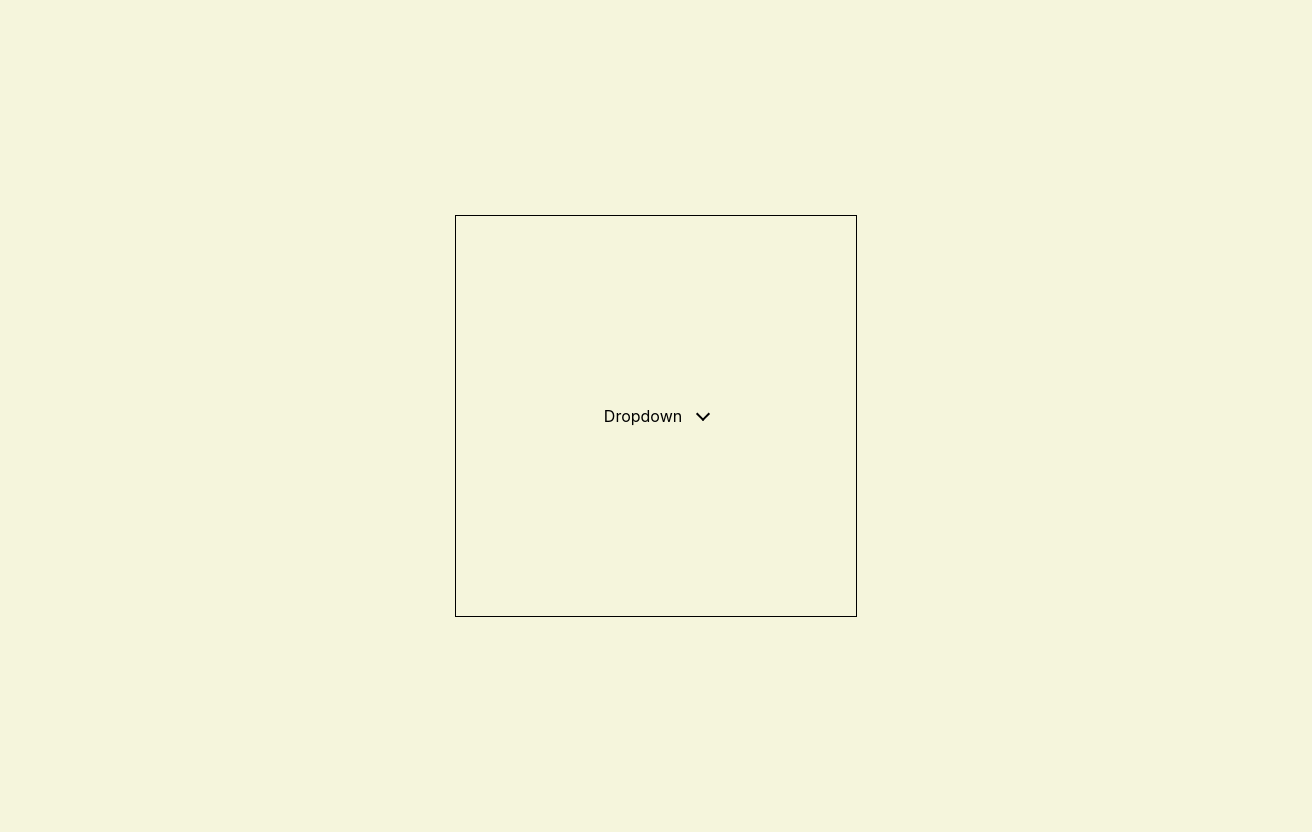
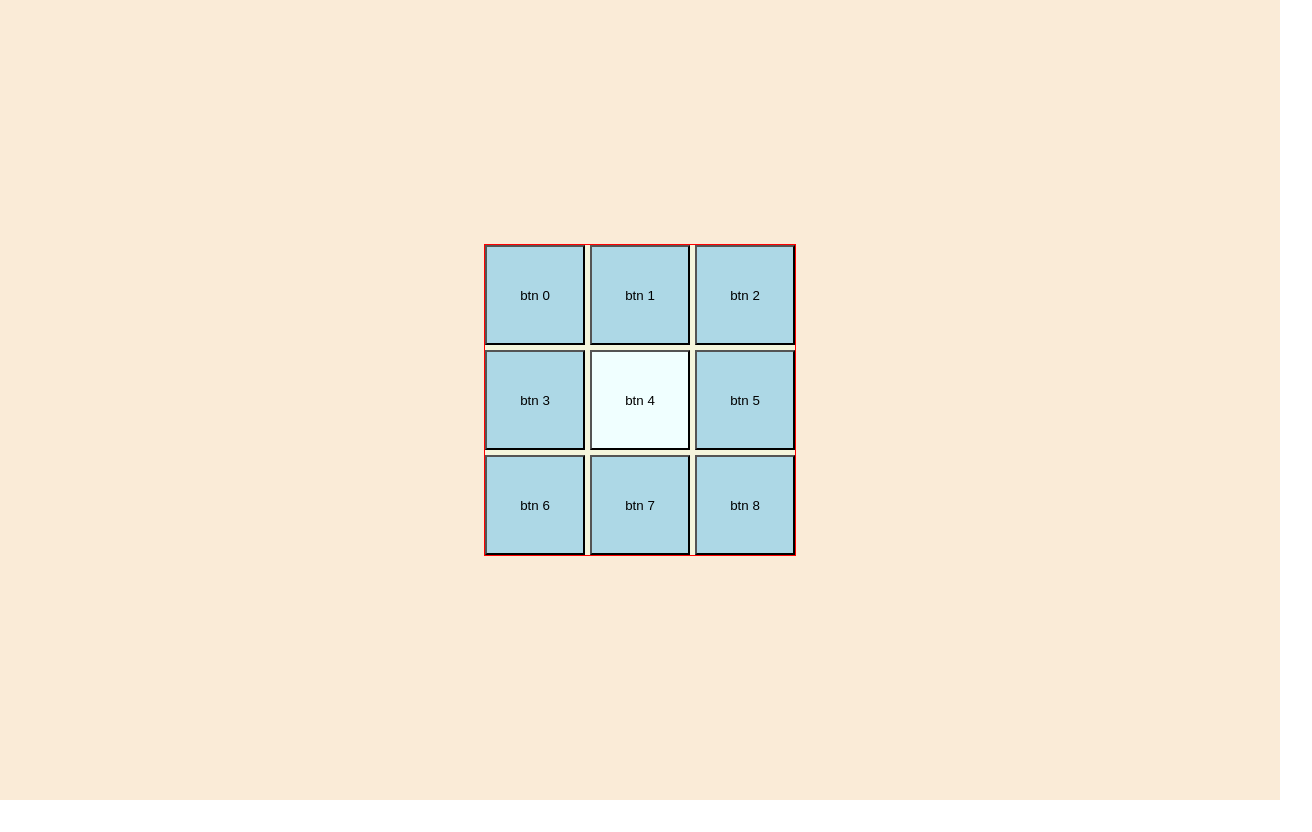
Before and after one commit to Sukriti-Bhatia-Zs/react-training, a React (Create React App) app in the folder react-practice copy/trycontextapi/: page / in a window 1280 px wide. Shown: the whole page, 1312 px wide, since content can reach past the window. After the commit the page ends 800 px from the top, so only its background shows below. Built offline with nearby package versions, Linux system fonts and the light colour scheme.

Commit message:
grid-light

```diff
--- a/react-practice copy/trycontextapi/src/App.js
+++ b/react-practice copy/trycontextapi/src/App.js
@@ -10,6 +10,7 @@ import Throttle from './Throttling/Throttle';
 import Carousel from './Carousel/Carousel';
 import Dnd from './DragNDropList/Dnd';
 import Dropdown from './Dropdowns/Dropdown';
+import Grid from './GridLights/Grid';
 
 
 function App() {
@@ -24,7 +25,8 @@ function App() {
       {/* <Throttle/> */}
       {/* <Carousel/> */}
       {/* <Dnd/> */}
-      <Dropdown/>
+      {/* <Dropdown/> */}
+      <Grid/>
     </div>
   );
 }
--- /dev/null
+++ b/react-practice copy/trycontextapi/src/GridLights/Grid.css
@@ -0,0 +1,26 @@
+.maingrid{
+    width:100vw;
+    height:100vh;
+    position: fixed;
+    display: flex;
+    justify-content: center;
+    align-items: center;
+    background-color: antiquewhite;
+}
+
+.griddivs{
+    display: grid;
+    grid-template-columns: repeat(3,100px);
+    grid-template-rows: repeat(3,100px);
+    grid-gap: 5px;
+    background-color: beige;
+    border: 1px solid red;
+}
+
+.normal{
+    background-color: lightblue;
+}
+
+.isclicked{
+    background-color: azure;
+}
--- /dev/null
+++ b/react-practice copy/trycontextapi/src/GridLights/Grid.jsx
@@ -0,0 +1,77 @@
+import React, { useEffect } from "react";
+import './Grid.css'
+import { useState } from "react";
+
+const Grid=()=>{
+
+    const btn=['false','false','false','false','false','false','false','false','false'];
+
+    const [btns,setBtns]=useState(btn);
+    const [count,setCount]=useState(1)
+
+    const [clicked,setClicked]=useState([])
+
+    const handleclick=(indx)=>{
+        if(indx!==4 && count<=8 && btns[indx]==='false'){
+            setBtns((prev)=>{
+                const newbtns=[...prev];
+                newbtns[indx]="true";
+
+                return newbtns;
+            })
+            setCount(prev=>prev+1);
+            console.log(count)
+        }
+        if(!clicked.includes(indx)){
+            setClicked(prev=>{
+                const newclicked=[...prev];
+                newclicked.push(indx);
+
+                return newclicked;
+            })
+        }
+        console.log(btns)
+        console.log(clicked)
+    }
+
+    const removeclick=()=>{
+
+        for(let i=clicked.length-1;i>=0;i--){
+            setTimeout(()=>{
+                setBtns(prev=>{
+                    const newbtns=[...prev]
+                    newbtns[i]="true";
+
+                    return newbtns
+                })
+            },clicked.length-i*1000);
+        }
+
+        setClicked([]);
+        setCount(0);
+    }
+
+
+    useEffect(()=>{
+        if(count===8){
+            removeclick()
+        }
+    },[count])
+
+
+
+    return (
+        <div className="maingrid">
+            <div className="griddivs">
+                {
+                    btns.map((element,indx)=>{
+                        return <button onClick={(e)=>handleclick(indx)} className={indx!==4 && btns[indx]!=='true'? 'normal':'isclicked'}key={indx}>btn {indx}</button>
+                    })
+                }
+            </div>
+        </div>
+
+    )
+}
+
+export default Grid
```
Also changed, not shown: react-practice copy/trycontextapi/src/App.css (line endings or trailing spaces).
